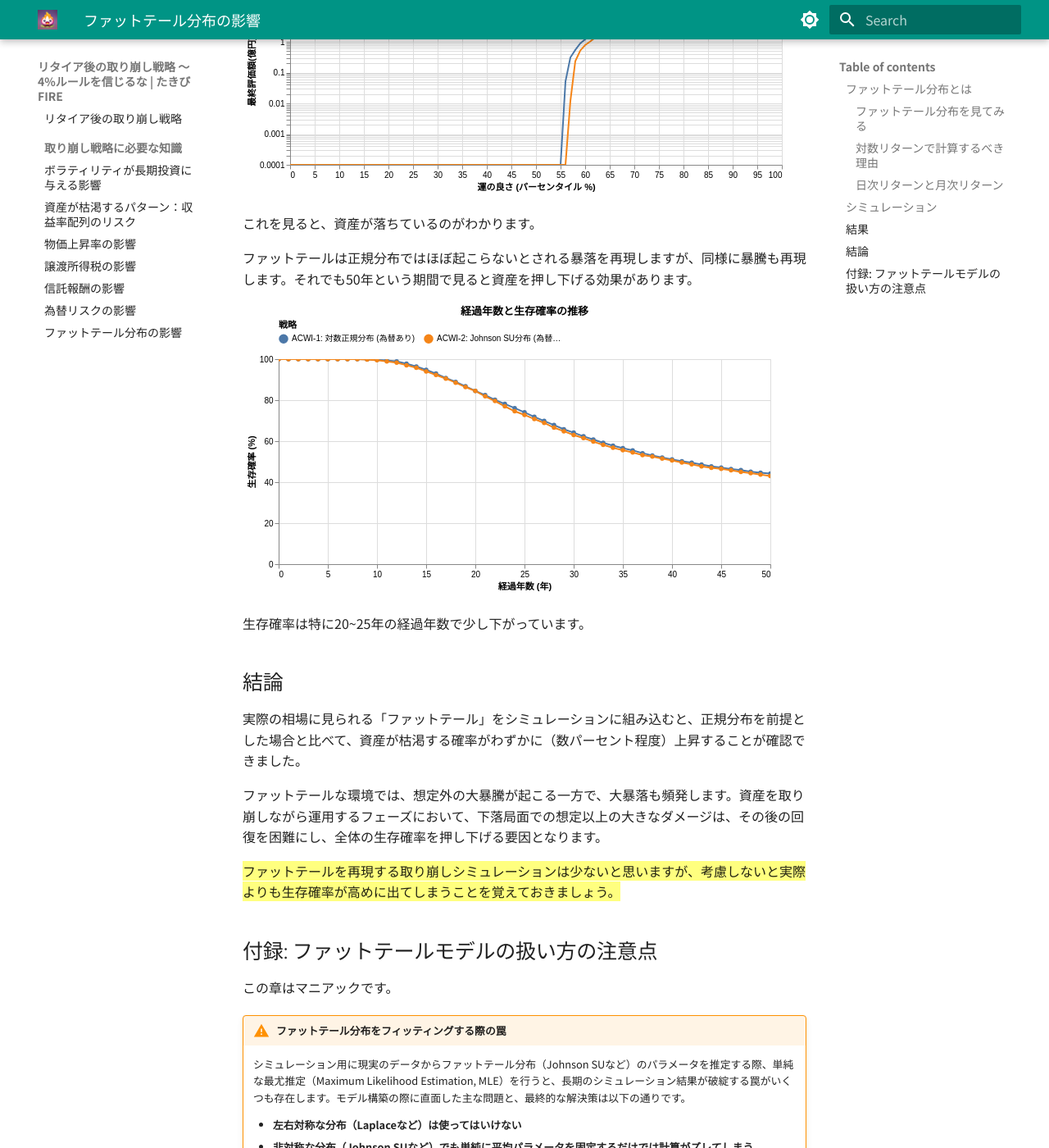
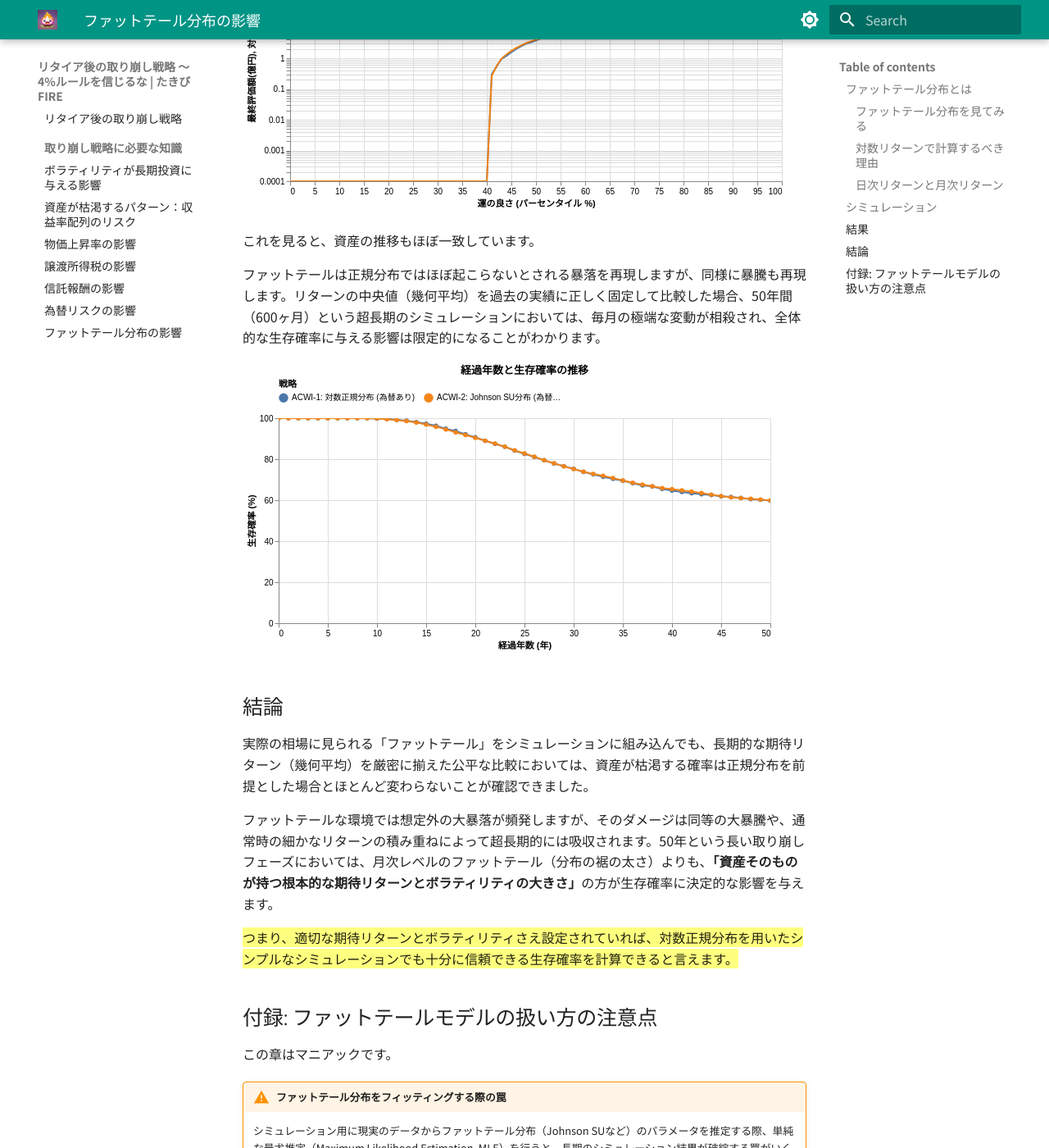
Before and after one commit to TakibiFire/JapaneseTrinityStudy, an MkDocs documentation site: the page built from docs/fat_tails.md, in a window 1280 px wide and 1400 px high, scrolled down 6933 px. Shown: the whole window at 82% size. Built offline with MkDocs 1.6.1 and Material for MkDocs 9.7.7, drawn with Linux system fonts in a browser that asks for light colours; some of the changed text lies outside the part shown.

Commit message:
Update fat tail analysis with fixed return logic and FX risk
- Fix ACWI simulation to correctly use log-return fitted parameters.
- Incorporate USD/JPY FX risk (10.53%) into the fat tail comparison.
- Update results: survival probability is now nearly identical between LogNormal and JohnsonSU models when geometric means are correctly aligned.
- Update documentation with new findings and survival probability data.

```diff
--- a/docs/fat_tails.md
+++ b/docs/fat_tails.md
@@ -4,8 +4,8 @@
 
 !!! abstract "重要なポイント"
     * **実際の株価変動は正規分布ではない。** 理論上の予測よりもはるかに高い頻度で、大暴落や大暴騰（極端な値動き）が発生する「ファットテール」という特性を持つ。
-    * **ファットテールを考慮すると、資産の枯渇確率が上昇する。** 大暴騰も起こるものの、長期間の取り崩しにおいては、大暴落によるダメージが大きく、50年後の枯渇確率は55.8%から57.0%へと悪化するなど、結果的に生存確率を押し下げる要因となる。
-    * **正確なリスク評価には適切なモデルが必要。** 正規分布モデルでは極端なリスクを過小評価してしまうため、現実のデータにより適合する分布モデルを用いることが重要。
+    * **ファットテールの長期的な影響は限定的。** 期待リターン（幾何平均）を過去実績と等しく揃えた公平な比較において、対数正規分布モデルとファットテールモデルの間に、50年後の枯渇確率の有意な差（40.2% vs 40.1%）は見られなかった。
+    * **対数正規分布でも実用上は十分。** 月次レベルでの極端な変動は存在するものの、数十年に及ぶ超長期の取り崩しシミュレーションにおいては、全体の期待リターンとボラティリティが正しく設定されていれば、対数正規分布で十分な精度のリスク評価が可能である。
 
 ## ファットテール分布とは
 
@@ -118,28 +118,26 @@ S&P500の過去30年間の日次リターン（算術リターン）を正規分
 
 ファットテールをきちんと再現した場合、資金枯渇確率は
 
-- 30年後で 35.8% → 37.0%
-- 50年後で 55.8% → 57.0%
+- 30年後で 24.7% → 24.8%
+- 50年後で 40.2% → 40.1%
 
-と若干増えています。
+と、**ほとんど差が出ない（わずかに誤差レベルの違いしかない）**ことがわかります。
 
 ![資産額の推移（パーセンタイル）](imgs/fat_tails/fat_tails_comp_distribution.svg)
 
-これを見ると、資産が落ちているのがわかります。
+これを見ると、資産の推移もほぼ一致しています。
 
-ファットテールは正規分布ではほぼ起こらないとされる暴落を再現しますが、同様に暴騰も再現します。それでも50年という期間で見ると資産を押し下げる効果があります。
+ファットテールは正規分布ではほぼ起こらないとされる暴落を再現しますが、同様に暴騰も再現します。リターンの中央値（幾何平均）を過去の実績に正しく固定して比較した場合、50年間（600ヶ月）という超長期のシミュレーションにおいては、毎月の極端な変動が相殺され、全体的な生存確率に与える影響は限定的になることがわかります。
 
 ![生存確率の推移](imgs/fat_tails/fat_tails_comp_survival.svg)
 
-生存確率は特に20~25年の経過年数で少し下がっています。
-
 ## 結論
 
-実際の相場に見られる「ファットテール」をシミュレーションに組み込むと、正規分布を前提とした場合と比べて、資産が枯渇する確率がわずかに（数パーセント程度）上昇することが確認できました。
+実際の相場に見られる「ファットテール」をシミュレーションに組み込んでも、長期的な期待リターン（幾何平均）を厳密に揃えた公平な比較においては、資産が枯渇する確率は正規分布を前提とした場合とほとんど変わらないことが確認できました。
 
-ファットテールな環境では、想定外の大暴騰が起こる一方で、大暴落も頻発します。資産を取り崩しながら運用するフェーズにおいて、下落局面での想定以上の大きなダメージは、その後の回復を困難にし、全体の生存確率を押し下げる要因となります。
+ファットテールな環境では想定外の大暴落が頻発しますが、そのダメージは同等の大暴騰や、通常時の細かなリターンの積み重ねによって超長期的には吸収されます。50年という長い取り崩しフェーズにおいては、月次レベルのファットテール（分布の裾の太さ）よりも、**「資産そのものが持つ根本的な期待リターンとボラティリティの大きさ」**の方が生存確率に決定的な影響を与えます。
 
-==ファットテールを再現する取り崩しシミュレーションは少ないと思いますが、考慮しないと実際よりも生存確率が高めに出てしまうことを覚えておきましょう。==
+==つまり、適切な期待リターンとボラティリティさえ設定されていれば、対数正規分布を用いたシンプルなシミュレーションでも十分に信頼できる生存確率を計算できると言えます。==
 
 ## 付録: ファットテールモデルの扱い方の注意点
 
```
Also changed, not shown: other parts of docs/fat_tails.md (+1 -1 lines), docs/data/fat_tails/simulation_result.md (+2 -2 lines), docs/imgs/fat_tails/fat_tails_comp_distribution.svg, docs/imgs/fat_tails/fat_tails_comp_survival.svg, 1 other file.
